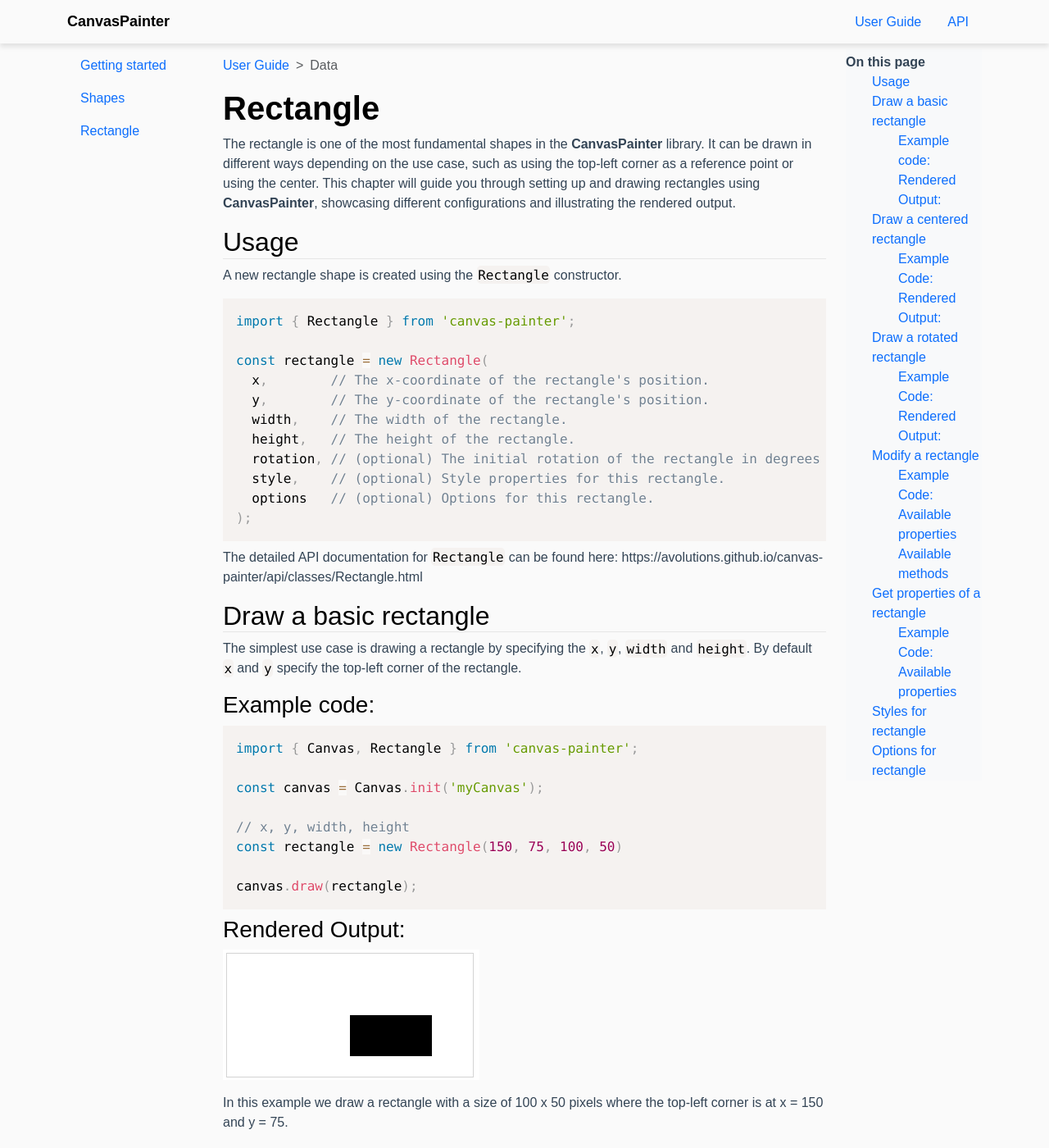
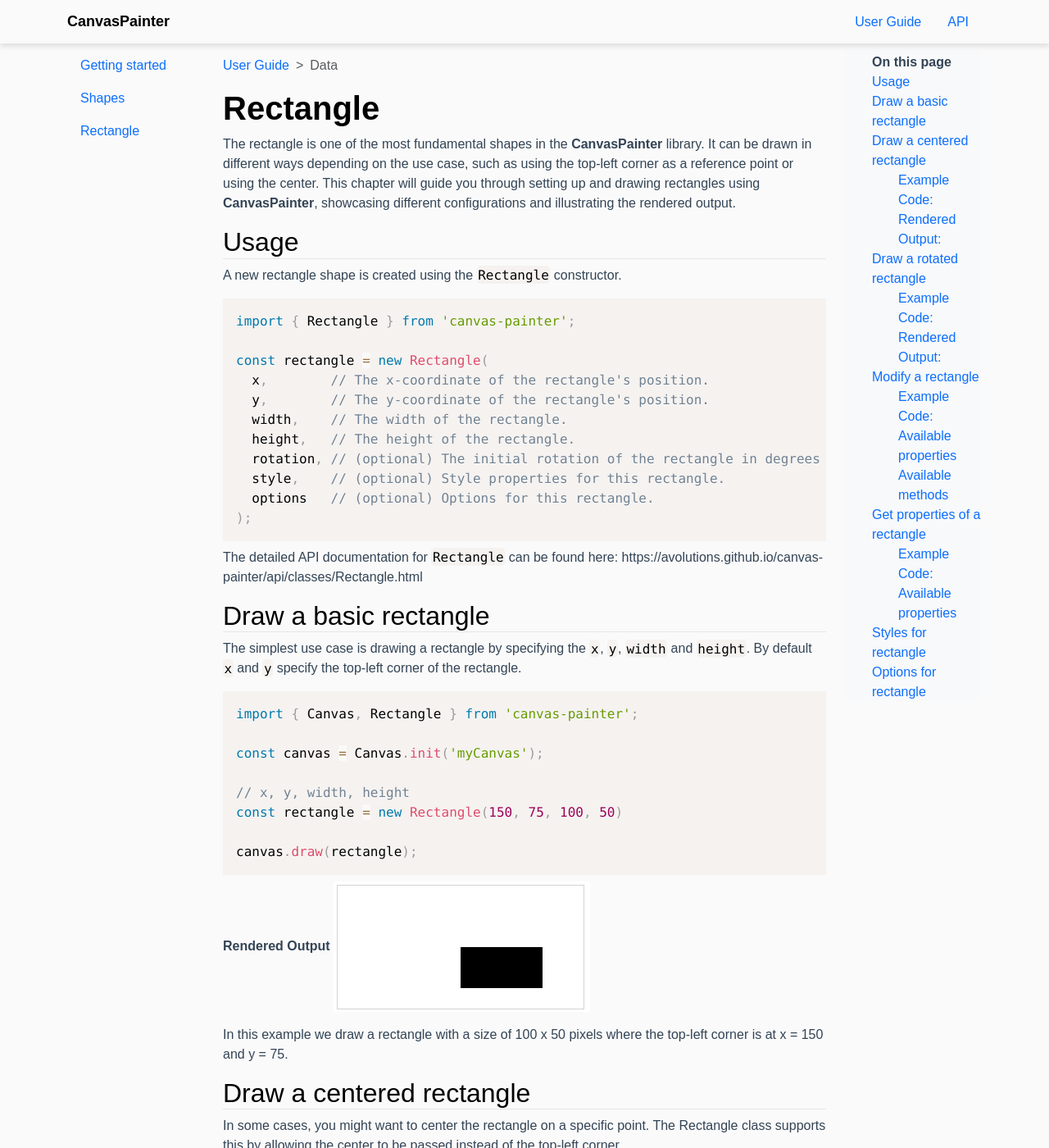
Before and after one commit to avolutions/canvas-painter, a Jekyll site: the page built from docs/rectangle.md, in a window 1280 px wide and 1400 px high. Shown: the whole window at 82% size. Built offline with Jekyll 4.4.1, drawn with Linux system fonts in a browser that asks for light colours; nearby versions of some CDN libraries; our own code applies the rules of GitHub Pages for plain Markdown files; library files that are not in the unit come from our copies.

Commit message:
Test without example code and rendered output headers

````diff
--- a/docs/_layouts/default.html
+++ b/docs/_layouts/default.html
@@ -61,6 +61,10 @@
 
     main h2 {
       border-bottom: 1px solid #e6e6e6;
+    }
+
+    .on-this-page div {
+      padding-left: 2em;
     }
 
     .on-this-page ul {
--- a/docs/rectangle.md
+++ b/docs/rectangle.md
@@ -4,20 +4,18 @@ title: Rectangle
 
 - [Usage](#usage)
 - [Draw a basic rectangle](#draw-a-basic-rectangle)
-  - [Example code:](#example-code)
+- [Draw a centered rectangle](#draw-a-centered-rectangle)
+  - [Example Code:](#example-code)
   - [Rendered Output:](#rendered-output)
-- [Draw a centered rectangle](#draw-a-centered-rectangle)
+- [Draw a rotated rectangle](#draw-a-rotated-rectangle)
   - [Example Code:](#example-code-1)
   - [Rendered Output:](#rendered-output-1)
-- [Draw a rotated rectangle](#draw-a-rotated-rectangle)
+- [Modify a rectangle](#modify-a-rectangle)
   - [Example Code:](#example-code-2)
-  - [Rendered Output:](#rendered-output-2)
-- [Modify a rectangle](#modify-a-rectangle)
-  - [Example Code:](#example-code-3)
   - [Available properties](#available-properties)
   - [Available methods](#available-methods)
 - [Get properties of a rectangle](#get-properties-of-a-rectangle)
-  - [Example Code:](#example-code-4)
+  - [Example Code:](#example-code-3)
   - [Available properties](#available-properties-1)
 - [Styles for rectangle](#styles-for-rectangle)
 - [Options for rectangle](#options-for-rectangle)
@@ -50,8 +48,6 @@ The detailed API documentation for `Rectangle` can be found here: https://avolut
 
 The simplest use case is drawing a rectangle by specifying the `x`, `y`, `width` and `height`. By default `x` and `y` specify the top-left corner of the rectangle.
 
-### Example code:
-
 ```typescript
 import { Canvas, Rectangle } from 'canvas-painter';
 
@@ -63,7 +59,7 @@ const rectangle = new Rectangle(150, 75, 100, 50)
 canvas.draw(rectangle);
 ```
 
-### Rendered Output:
+**Rendered Output**
 ![Rectangle](./assets/images/rectangle/draw_basis_rectangle.png)
 
 In this example we draw a rectangle with a size of 100 x 50 pixels where the top-left corner is at x = 150 and y = 75.
````
